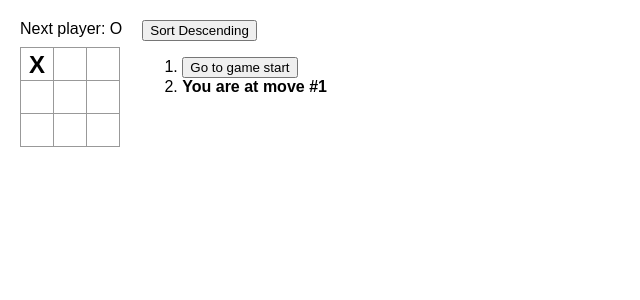
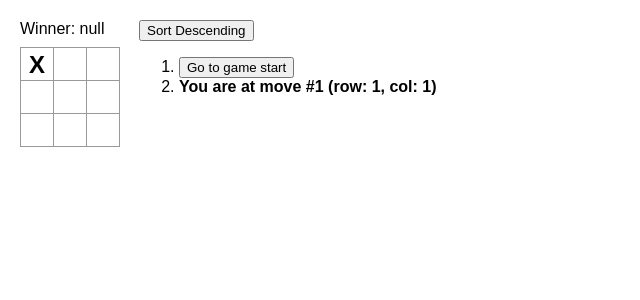
Before and after one commit to AlexandrMaspanov/tic-tac-toe, a React (Vite) app: page / in a window 1280 px wide. Both pictures are taken after a click on the button 37 px from the left and 64 px from the top of the page. Shown: the top 300 px of the page, without its empty margins (0-640 px from the left). Built offline with nearby package versions, Linux system fonts and the light colour scheme.

Commit message:
fix: add row and col of each move

```diff
--- a/src/App.jsx
+++ b/src/App.jsx
@@ -14,17 +14,17 @@ function Square({ value, onSquareClick, isWinningSquare }) {
 
 function Board({ xIsNext, squares, onPlay }) {
     function handleClick(i) {
-        if (calculateWinner(squares) || squares[i]) {
+        if (calculateWinner(squares).winner || squares[i]) {
             return;
         }
 
         const nextSquares = squares.slice();
-        if (xIsNext) {
-            nextSquares[i] = "X";
-        } else {
-            nextSquares[i] = "O";
-        }
-        onPlay(nextSquares);
+        nextSquares[i] = xIsNext ? "X" : "O";
+
+        const row = Math.floor(i / 3) + 1;
+        const col = (i % 3) + 1;
+
+        onPlay(nextSquares, { row, col });
     }
 
     const result = calculateWinner(squares);
@@ -80,14 +80,17 @@ function Board({ xIsNext, squares, onPlay }) {
 }
 
 export default function Game() {
-    const [history, setHistory] = useState([Array(9).fill(null)]);
+    const [history, setHistory] = useState([
+        { squares: Array(9).fill(null), clickedSquare: null }
+    ]);
     const [currentMove, setCurrentMove] = useState(0);
     const [isAscending, setIsAscending] = useState(true);
+
     const xIsNext = currentMove % 2 === 0;
-    const currentSquares = history[currentMove];
+    const currentSquares = history[currentMove].squares;
 
-    function handlePlay(nextSquares) {
-        const nextHistory = [...history.slice(0, currentMove + 1), nextSquares];
+    function handlePlay(nextSquares, clickedSquare) {
+        const nextHistory = [...history.slice(0, currentMove + 1), { squares: nextSquares, clickedSquare }];
         setHistory(nextHistory);
         setCurrentMove(nextHistory.length - 1);
     }
@@ -101,20 +104,27 @@ export default function Game() {
         let description;
 
         if (move > 0) {
-            description = 'Go to move #' + move;
+            const { row, col } = squares.clickedSquare;
+            description = `Go to move #${move} (row: ${row}, col: ${col})`;
         } else {
             description = 'Go to game start';
         }
 
         return (
             <li key={move}>
-                {isCurrentMove ? (
-                    <span className='current-move'>
-                        {move === 0 ? 'You are at game start' : `You are at move #${move}`}
-                    </span>
-                ) : (
-                    <button onClick={() => jumpTo(move)}>{description}</button>
-                )}
+                {isCurrentMove
+                    ? (
+                        <span className='current-move'>
+                            {move === 0
+                                ? 'You are at game start'
+                                : `You are at move #${move} (row: ${squares.clickedSquare?.row}, col: ${squares.clickedSquare?.col})`
+                            }
+                        </span>
+                    )
+                    : (
+                        <button onClick={() => jumpTo(move)}>{description}</button>
+                    )
+                }
             </li>
         );
     });
@@ -156,5 +166,5 @@ function calculateWinner(squares) {
         }
     }
 
-    return null;
+    return { winner: null, winningLine: [] };
 }
```
